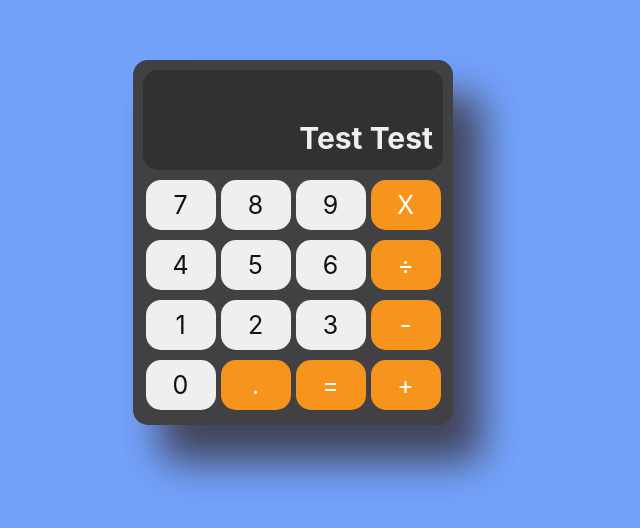
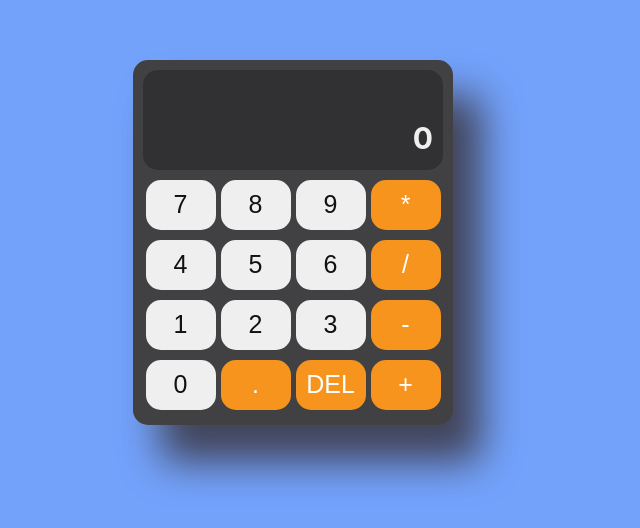
Before and after one commit to JakubKb/react-calculator, a React (Create React App) app: page / in a window 1280 px wide. Shown: the part 158-686 px from the top of the page, without its empty margins (347-987 px from the left). Built offline with nearby package versions, Linux system fonts and the light colour scheme.

Commit message:
Calculator display added

```diff
--- a/src/App.css
+++ b/src/App.css
@@ -19,6 +19,7 @@ body {
   cursor: pointer;
   text-align: center;
   margin-bottom: 5px;
+  border: none;
 }
 
 .button:hover {
@@ -67,3 +68,9 @@ body {
   font-size: 30px;
   margin-right: 10px;
 }
+
+.equals {
+  color: #7e7e7e;
+  font-size: 20px;
+  margin-right: 10px;
+}
--- a/src/App.jsx
+++ b/src/App.jsx
@@ -3,41 +3,84 @@ import "./App.css";
 import { useState } from "react";
 
 function App() {
+  const [calc, setCalc] = useState("");
+  const [result, setResuly] = useState("");
+
+  const operators = ["/", ".", "+", "*", "-"];
+
+  const updateCalc = (value) => {
+    if (
+      (operators.includes(value) && calc === "") ||
+      (operators.includes(value) && operators.includes(calc.slice(-1)))
+    ) {
+      return;
+    }
+    setCalc(calc + value);
+  };
+
+  const del = () => {
+    if (calc.length === 0) return;
+    setCalc(calc.slice(0, -1));
+  };
   return (
     <div className="container">
-      <Display />
-      <Buttons />
-    </div>
-  );
-}
+      <div className="display">
+        <h3>
+          {result ? <span className="equals">({result})</span> : ""}
 
-function Buttons() {
-  return (
-    <div className="buttons-wrapper">
-      <div className="button">7</div>
-      <div className="button">8</div>
-      <div className="button">9</div>
-      <div className="button action-btn">X</div>
-      <div className="button">4</div>
-      <div className="button">5</div>
-      <div className="button">6</div>
-      <div className="button action-btn">÷</div>
-      <div className="button">1</div>
-      <div className="button">2</div>
-      <div className="button">3</div>
-      <div className="button action-btn">-</div>
-      <div className="button">0</div>
-      <div className="button action-btn">.</div>
-      <div className="button action-btn">=</div>
-      <div className="button action-btn">+</div>
-    </div>
-  );
-}
-
-function Display() {
-  return (
-    <div className="display">
-      <h3>Test Test</h3>
+          {calc || "0"}
+        </h3>
+      </div>
+      <div className="buttons-wrapper">
+        <button className="button" onClick={() => updateCalc("7")}>
+          7
+        </button>
+        <button className="button" onClick={() => updateCalc("8")}>
+          8
+        </button>
+        <button className="button" onClick={() => updateCalc("9")}>
+          9
+        </button>
+        <button className="button action-btn" onClick={() => updateCalc("*")}>
+          *
+        </button>
+        <button className="button" onClick={() => updateCalc("4")}>
+          4
+        </button>
+        <button className="button" onClick={() => updateCalc("5")}>
+          5
+        </button>
+        <button className="button" onClick={() => updateCalc("6")}>
+          6
+        </button>
+        <button className="button action-btn" onClick={() => updateCalc("/")}>
+          /
+        </button>
+        <button className="button" onClick={() => updateCalc("1")}>
+          1
+        </button>
+        <button className="button" onClick={() => updateCalc("2")}>
+          2
+        </button>
+        <button className="button" onClick={() => updateCalc("3")}>
+          3
+        </button>
+        <button className="button action-btn" onClick={() => updateCalc("-")}>
+          -
+        </button>
+        <button className="button" onClick={() => updateCalc("0")}>
+          0
+        </button>
+        <button className="button action-btn" onClick={() => updateCalc(".")}>
+          .
+        </button>
+        <button className="button action-btn" onClick={() => del()}>
+          DEL
+        </button>
+        <button className="button action-btn" onClick={() => updateCalc("+")}>
+          +
+        </button>
+      </div>
     </div>
   );
 }
```
